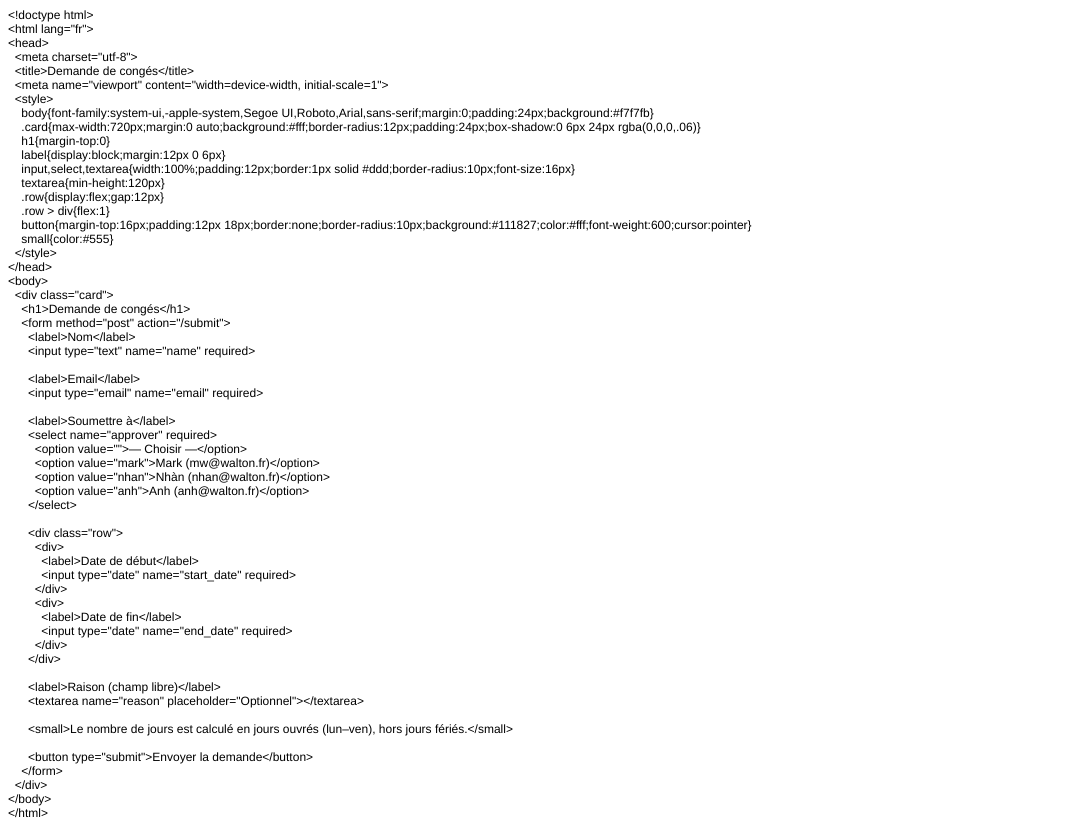
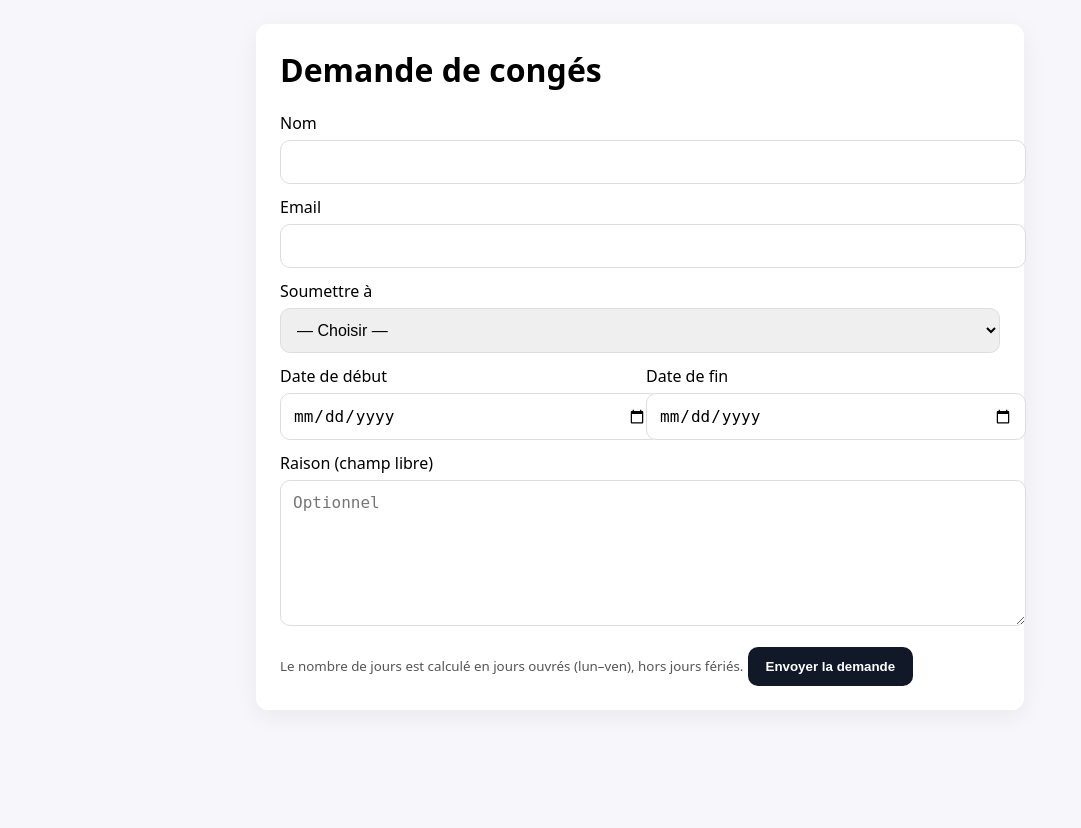
Before and after one commit to markwalt76/walton-holidays, a Flask app: page / in a window 1280 px wide. Shown: the whole page, without its empty margins (0-1081 px from the left). After the commit the page ends 686 px from the top, so only its background shows below. Run offline with Flask 3, Linux system fonts and the light colour scheme.

Commit message:
Add templates/form.html and minimal /submit route

```diff
--- a/app.py
+++ b/app.py
@@ -47,3 +47,12 @@ def ping():
 
 if __name__ == "__main__":
     app.run(host="0.0.0.0", port=int(os.environ.get("PORT", 10000)))
+
+from flask import request
+
+@app.route("/submit", methods=["POST"])
+def submit():
+    # on valide que la page fonctionne; l’envoi d’emails/Sheets viendra après
+    name = request.form.get("name")
+    email = request.form.get("email")
+    return f"Demande reçue pour {name} ({email}).", 200
--- a/templates/form.html
+++ b/templates/form.html
@@ -1,74 +1,58 @@
-<!DOCTYPE html PUBLIC "-//W3C//DTD HTML 4.01//EN" "http://www.w3.org/TR/html4/strict.dtd">
-<html>
+<!doctype html>
+<html lang="fr">
 <head>
-  <meta http-equiv="Content-Type" content="text/html; charset=utf-8">
-  <meta http-equiv="Content-Style-Type" content="text/css">
-  <title></title>
-  <meta name="Generator" content="Cocoa HTML Writer">
-  <meta name="CocoaVersion" content="2575.7">
-  <style type="text/css">
-    p.p1 {margin: 0.0px 0.0px 0.0px 0.0px; font: 12.0px Helvetica}
-    p.p2 {margin: 0.0px 0.0px 0.0px 0.0px; font: 12.0px Helvetica; min-height: 14.0px}
+  <meta charset="utf-8">
+  <title>Demande de congés</title>
+  <meta name="viewport" content="width=device-width, initial-scale=1">
+  <style>
+    body{font-family:system-ui,-apple-system,Segoe UI,Roboto,Arial,sans-serif;margin:0;padding:24px;background:#f7f7fb}
+    .card{max-width:720px;margin:0 auto;background:#fff;border-radius:12px;padding:24px;box-shadow:0 6px 24px rgba(0,0,0,.06)}
+    h1{margin-top:0}
+    label{display:block;margin:12px 0 6px}
+    input,select,textarea{width:100%;padding:12px;border:1px solid #ddd;border-radius:10px;font-size:16px}
+    textarea{min-height:120px}
+    .row{display:flex;gap:12px}
+    .row > div{flex:1}
+    button{margin-top:16px;padding:12px 18px;border:none;border-radius:10px;background:#111827;color:#fff;font-weight:600;cursor:pointer}
+    small{color:#555}
   </style>
 </head>
 <body>
-<p class="p1">&lt;!doctype html&gt;</p>
-<p class="p1">&lt;html lang="fr"&gt;</p>
-<p class="p1">&lt;head&gt;</p>
-<p class="p1"><span class="Apple-converted-space">  </span>&lt;meta charset="utf-8"&gt;</p>
-<p class="p1"><span class="Apple-converted-space">  </span>&lt;title&gt;Demande de congés&lt;/title&gt;</p>
-<p class="p1"><span class="Apple-converted-space">  </span>&lt;meta name="viewport" content="width=device-width, initial-scale=1"&gt;</p>
-<p class="p1"><span class="Apple-converted-space">  </span>&lt;style&gt;</p>
-<p class="p1"><span class="Apple-converted-space">    </span>body{font-family:system-ui,-apple-system,Segoe UI,Roboto,Arial,sans-serif;margin:0;padding:24px;background:#f7f7fb}</p>
-<p class="p1"><span class="Apple-converted-space">    </span>.card{max-width:720px;margin:0 auto;background:#fff;border-radius:12px;padding:24px;box-shadow:0 6px 24px rgba(0,0,0,.06)}</p>
-<p class="p1"><span class="Apple-converted-space">    </span>h1{margin-top:0}</p>
-<p class="p1"><span class="Apple-converted-space">    </span>label{display:block;margin:12px 0 6px}</p>
-<p class="p1"><span class="Apple-converted-space">    </span>input,select,textarea{width:100%;padding:12px;border:1px solid #ddd;border-radius:10px;font-size:16px}</p>
-<p class="p1"><span class="Apple-converted-space">    </span>textarea{min-height:120px}</p>
-<p class="p1"><span class="Apple-converted-space">    </span>.row{display:flex;gap:12px}</p>
-<p class="p1"><span class="Apple-converted-space">    </span>.row &gt; div{flex:1}</p>
-<p class="p1"><span class="Apple-converted-space">    </span>button{margin-top:16px;padding:12px 18px;border:none;border-radius:10px;background:#111827;color:#fff;font-weight:600;cursor:pointer}</p>
-<p class="p1"><span class="Apple-converted-space">    </span>small{color:#555}</p>
-<p class="p1"><span class="Apple-converted-space">  </span>&lt;/style&gt;</p>
-<p class="p1">&lt;/head&gt;</p>
-<p class="p1">&lt;body&gt;</p>
-<p class="p1"><span class="Apple-converted-space">  </span>&lt;div class="card"&gt;</p>
-<p class="p1"><span class="Apple-converted-space">    </span>&lt;h1&gt;Demande de congés&lt;/h1&gt;</p>
-<p class="p1"><span class="Apple-converted-space">    </span>&lt;form method="post" action="/submit"&gt;</p>
-<p class="p1"><span class="Apple-converted-space">      </span>&lt;label&gt;Nom&lt;/label&gt;</p>
-<p class="p1"><span class="Apple-converted-space">      </span>&lt;input type="text" name="name" required&gt;</p>
-<p class="p2"><br></p>
-<p class="p1"><span class="Apple-converted-space">      </span>&lt;label&gt;Email&lt;/label&gt;</p>
-<p class="p1"><span class="Apple-converted-space">      </span>&lt;input type="email" name="email" required&gt;</p>
-<p class="p2"><br></p>
-<p class="p1"><span class="Apple-converted-space">      </span>&lt;label&gt;Soumettre à&lt;/label&gt;</p>
-<p class="p1"><span class="Apple-converted-space">      </span>&lt;select name="approver" required&gt;</p>
-<p class="p1"><span class="Apple-converted-space">        </span>&lt;option value=""&gt;— Choisir —&lt;/option&gt;</p>
-<p class="p1"><span class="Apple-converted-space">        </span>&lt;option value="mark"&gt;Mark (mw@walton.fr)&lt;/option&gt;</p>
-<p class="p1"><span class="Apple-converted-space">        </span>&lt;option value="nhan"&gt;Nhàn (nhan@walton.fr)&lt;/option&gt;</p>
-<p class="p1"><span class="Apple-converted-space">        </span>&lt;option value="anh"&gt;Anh (anh@walton.fr)&lt;/option&gt;</p>
-<p class="p1"><span class="Apple-converted-space">      </span>&lt;/select&gt;</p>
-<p class="p2"><br></p>
-<p class="p1"><span class="Apple-converted-space">      </span>&lt;div class="row"&gt;</p>
-<p class="p1"><span class="Apple-converted-space">        </span>&lt;div&gt;</p>
-<p class="p1"><span class="Apple-converted-space">          </span>&lt;label&gt;Date de début&lt;/label&gt;</p>
-<p class="p1"><span class="Apple-converted-space">          </span>&lt;input type="date" name="start_date" required&gt;</p>
-<p class="p1"><span class="Apple-converted-space">        </span>&lt;/div&gt;</p>
-<p class="p1"><span class="Apple-converted-space">        </span>&lt;div&gt;</p>
-<p class="p1"><span class="Apple-converted-space">          </span>&lt;label&gt;Date de fin&lt;/label&gt;</p>
-<p class="p1"><span class="Apple-converted-space">          </span>&lt;input type="date" name="end_date" required&gt;</p>
-<p class="p1"><span class="Apple-converted-space">        </span>&lt;/div&gt;</p>
-<p class="p1"><span class="Apple-converted-space">      </span>&lt;/div&gt;</p>
-<p class="p2"><br></p>
-<p class="p1"><span class="Apple-converted-space">      </span>&lt;label&gt;Raison (champ libre)&lt;/label&gt;</p>
-<p class="p1"><span class="Apple-converted-space">      </span>&lt;textarea name="reason" placeholder="Optionnel"&gt;&lt;/textarea&gt;</p>
-<p class="p2"><br></p>
-<p class="p1"><span class="Apple-converted-space">      </span>&lt;small&gt;Le nombre de jours est calculé en jours ouvrés (lun–ven), hors jours fériés.&lt;/small&gt;</p>
-<p class="p2"><br></p>
-<p class="p1"><span class="Apple-converted-space">      </span>&lt;button type="submit"&gt;Envoyer la demande&lt;/button&gt;</p>
-<p class="p1"><span class="Apple-converted-space">    </span>&lt;/form&gt;</p>
-<p class="p1"><span class="Apple-converted-space">  </span>&lt;/div&gt;</p>
-<p class="p1">&lt;/body&gt;</p>
-<p class="p1">&lt;/html&gt;</p>
+  <div class="card">
+    <h1>Demande de congés</h1>
+    <form method="post" action="/submit">
+      <label>Nom</label>
+      <input type="text" name="name" required>
+
+      <label>Email</label>
+      <input type="email" name="email" required>
+
+      <label>Soumettre à</label>
+      <select name="approver" required>
+        <option value="">— Choisir —</option>
+        <option value="mark">Mark (mw@walton.fr)</option>
+        <option value="nhan">Nhàn (nhan@walton.fr)</option>
+        <option value="anh">Anh (anh@walton.fr)</option>
+      </select>
+
+      <div class="row">
+        <div>
+          <label>Date de début</label>
+          <input type="date" name="start_date" required>
+        </div>
+        <div>
+          <label>Date de fin</label>
+          <input type="date" name="end_date" required>
+        </div>
+      </div>
+
+      <label>Raison (champ libre)</label>
+      <textarea name="reason" placeholder="Optionnel"></textarea>
+
+      <small>Le nombre de jours est calculé en jours ouvrés (lun–ven), hors jours fériés.</small>
+
+      <button type="submit">Envoyer la demande</button>
+    </form>
+  </div>
 </body>
 </html>
```
